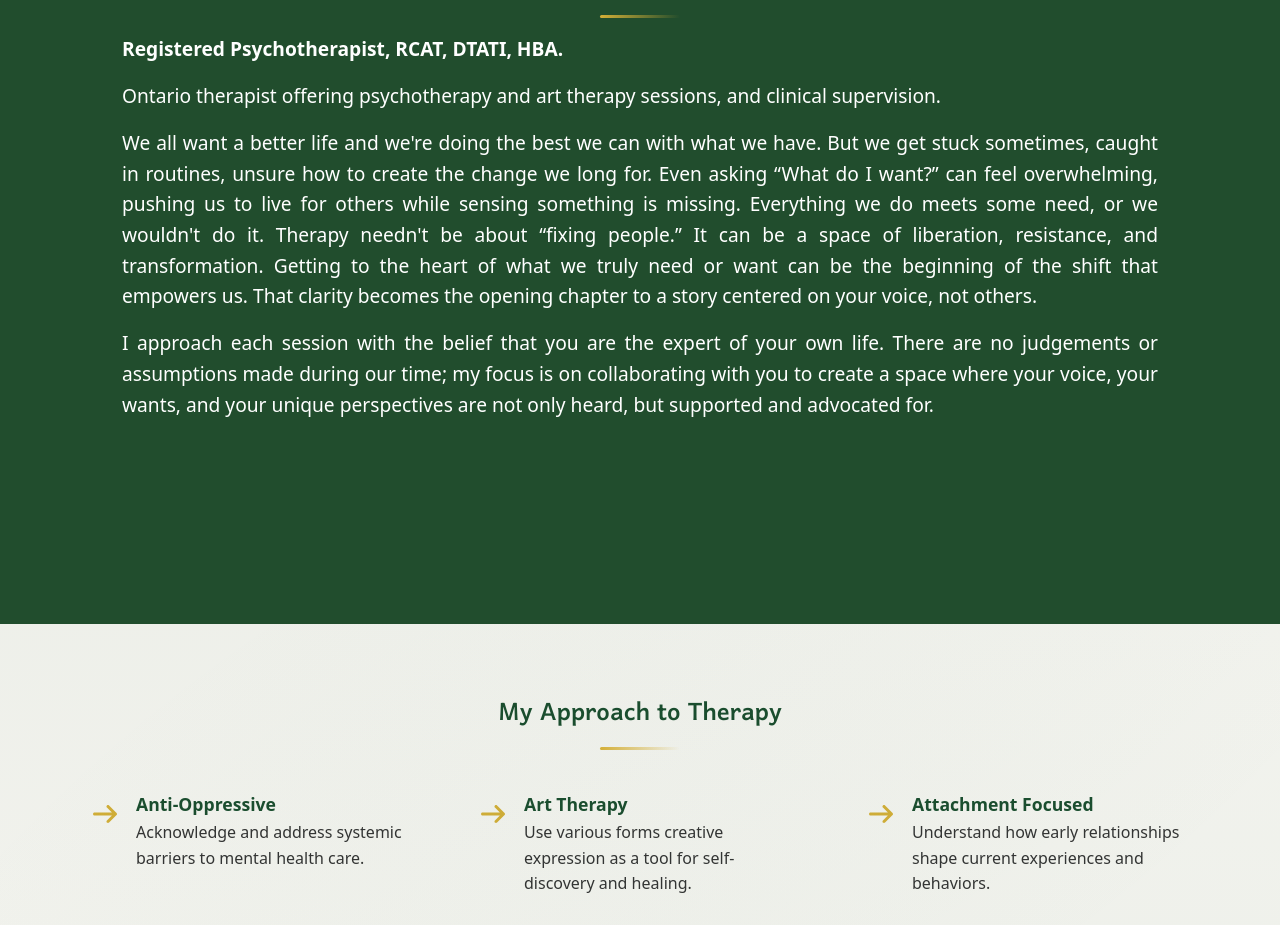
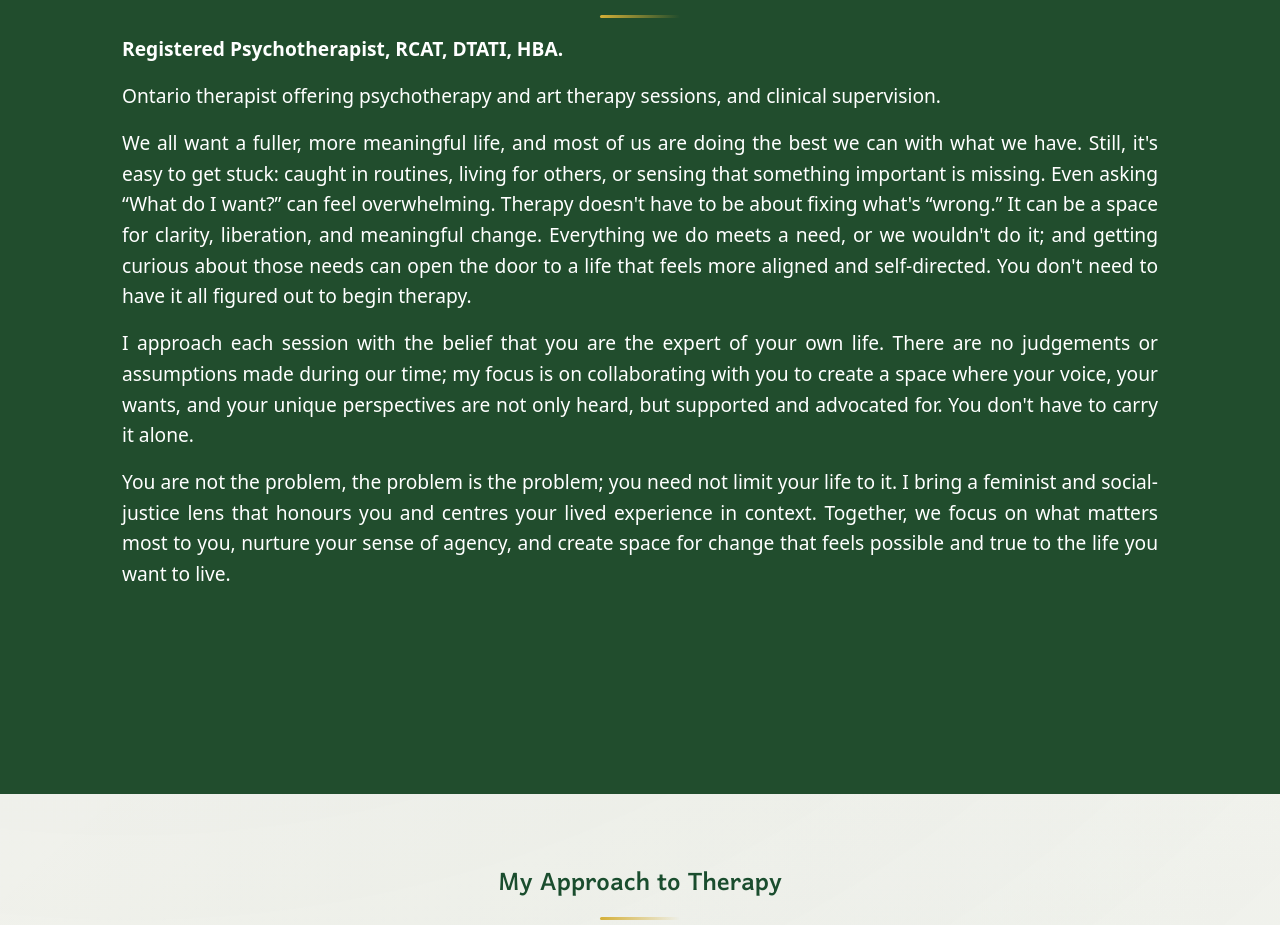
Before and after one commit to danispinxo/jesse-site, a Next.js app: page / in a window 1280 px wide. Shown: the part 1100-2025 px from the top of the page. Built offline with nearby package versions, Linux system fonts and the light colour scheme; a web font is replaced by a local one.

Commit message:
Updated copy

```diff
--- a/src/app/_pages/Home.jsx
+++ b/src/app/_pages/Home.jsx
@@ -86,24 +86,13 @@ export default function Home() {
               Ontario therapist offering psychotherapy and art therapy sessions, and clinical supervision.
             </p>
             <p>
-              We all want a better life and we're doing the best we can with
-              what we have. But we get stuck sometimes, caught in routines,
-              unsure how to create the change we long for. Even asking “What do
-              I want?” can feel overwhelming, pushing us to live for others
-              while sensing something is missing. Everything we do meets some
-              need, or we wouldn't do it. Therapy needn't be about “fixing
-              people.” It can be a space of liberation, resistance, and
-              transformation. Getting to the heart of what we truly need or want
-              can be the beginning of the shift that empowers us. That clarity
-              becomes the opening chapter to a story centered on your voice, not
-              others.
+              We all want a fuller, more meaningful life, and most of us are doing the best we can with what we have. Still, it's easy to get stuck: caught in routines, living for others, or sensing that something important is missing. Even asking “What do I want?” can feel overwhelming. Therapy doesn't have to be about fixing what's “wrong.” It can be a space for clarity, liberation, and meaningful change. Everything we do meets a need, or we wouldn't do it; and getting curious about those needs can open the door to a life that feels more aligned and self-directed. You don't need to have it all figured out to begin therapy.
             </p>
             <p>
-              I approach each session with the belief that you are the expert of
-              your own life. There are no judgements or assumptions made during
-              our time; my focus is on collaborating with you to create a space
-              where your voice, your wants, and your unique perspectives are not
-              only heard, but supported and advocated for.
+              I approach each session with the belief that you are the expert of your own life. There are no judgements or assumptions made during our time; my focus is on collaborating with you to create a space where your voice, your wants, and your unique perspectives are not only heard, but supported and advocated for. You don't have to carry it alone.
+            </p>
+            <p>
+              You are not the problem, the problem is the problem; you need not limit your life to it. I bring a feminist and social-justice lens that honours you and centres your lived experience in context. Together, we focus on what matters most to you, nurture your sense of agency, and create space for change that feels possible and true to the life you want to live.
             </p>
           </div>
         </div>
```
